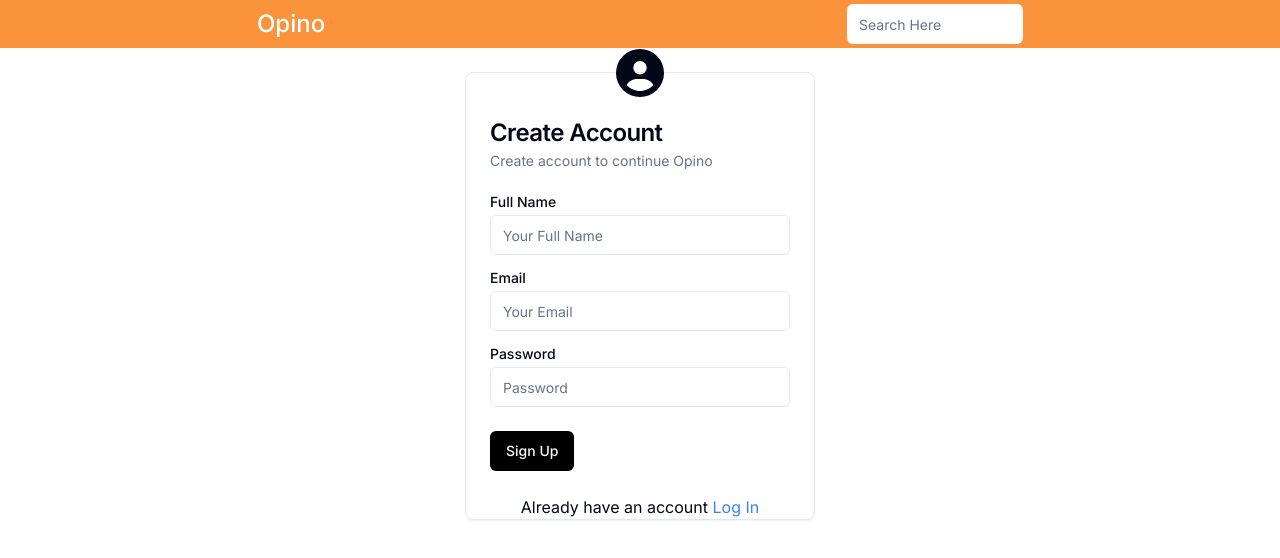
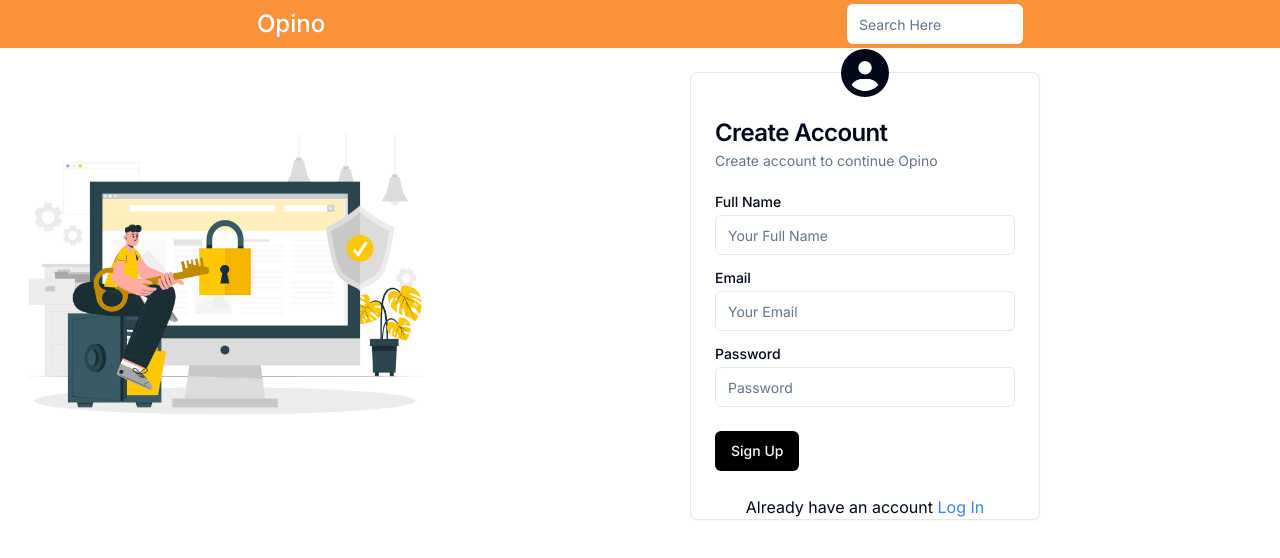
Before and after one commit to SumitSaha10/Opino, a Next.js app: page /signup in a window 1280 px wide. Shown: the top 558 px of the page. Built offline with nearby package versions, Linux system fonts and the light colour scheme.

Commit message:
Image Added.

```diff
--- a/app/login/page.js
+++ b/app/login/page.js
@@ -18,6 +18,7 @@ import { Label } from "@/components/ui/label"
 import { useRouter } from "next/navigation"
 import { useToast } from "@/components/ui/use-toast"
 import { ToastAction } from "@/components/ui/toast"
+import image from '../assets/authentication.jpg'
 const page = () => {
     const router = useRouter()
     React.useEffect(() => {
@@ -67,6 +68,8 @@ const page = () => {
         }
     }
     return (
+        <div className="flex w-full h-full justify-center items-center">
+            <img src={image.src} alt="loading.." className="w-[450px] max-md:hidden" />
             <Card className="w-[350px] m-auto mt-6">
                 <FontAwesomeIcon icon={faCircleUser} className="m-auto w-full text-5xl -mt-8 z-10" />
                 <CardHeader>
@@ -92,6 +95,7 @@ const page = () => {
                 </CardFooter>
                 <div className="text-center">Don't have account <a href="/signup" className="text-blue-500">Sign Up</a></div>
             </Card>
+        </div>
     )
 }
 
--- a/app/signup/page.js
+++ b/app/signup/page.js
@@ -18,6 +18,7 @@ import { Label } from "@/components/ui/label"
 import { useRouter } from "next/navigation"
 import { useToast } from "@/components/ui/use-toast"
 import { ToastAction } from "@/components/ui/toast"
+import image from '../assets/authentication.jpg'
 const page = () => {
     const router = useRouter()
     React.useEffect(() => {
@@ -68,6 +69,8 @@ const page = () => {
         }
     }
     return (
+        <div className="flex w-full h-full justify-center items-center">
+            <img src={image.src} alt="Loading.." className="w-[450px] max-md:hidden" />
             <Card className="w-[350px] m-auto mt-6">
                 <FontAwesomeIcon icon={faCircleUser} className="m-auto w-full text-5xl -mt-8 z-10" />
                 <CardHeader>
@@ -97,6 +100,7 @@ const page = () => {
                 </CardFooter>
                 <div className="text-center">Already have an account <a href="/login" className="text-blue-500">Log In</a></div>
             </Card>
+        </div>
     )
 }
 
```
Also changed, not shown: app/assets/authentication.jpg (added). Lines whose indentation alone changed are shown as unchanged.
